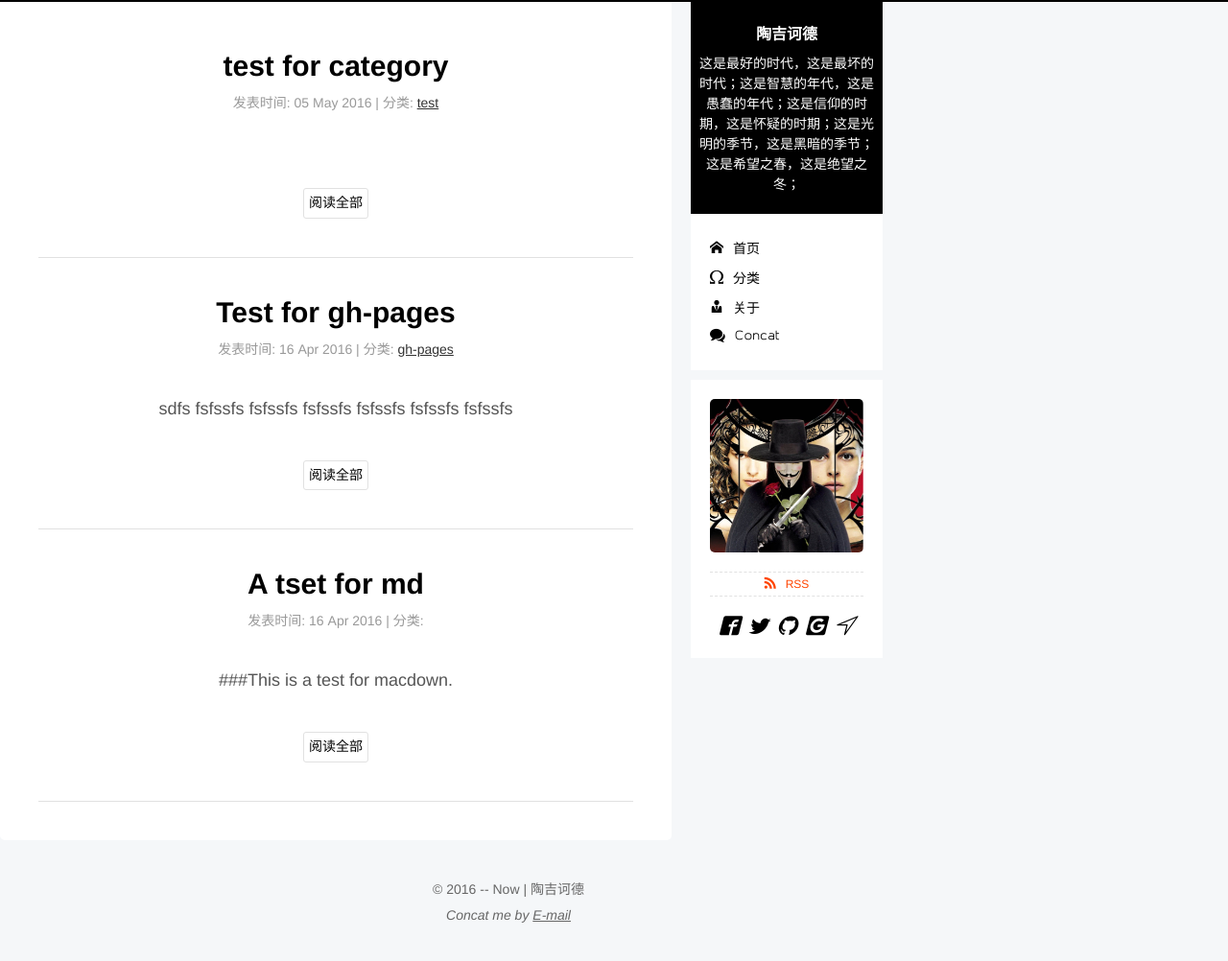
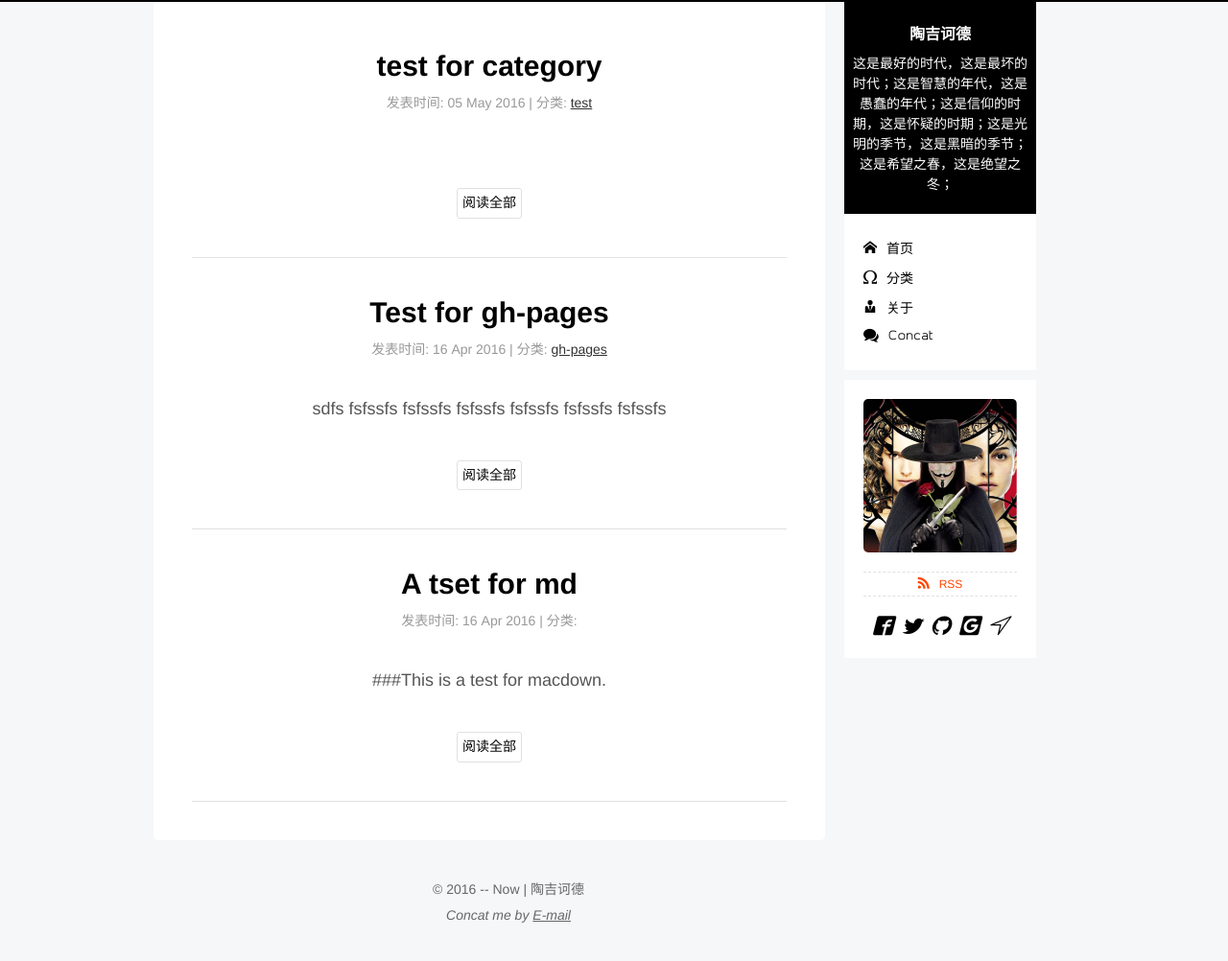
Before and after one commit to Tao-Quixote/Blog, a Jekyll site: the page built from index.html, in a window 1280 px wide. Shown: the whole page at 96% size. Built offline with Jekyll 4.4.1, drawn with Linux system fonts in a browser that asks for light colours.

Commit message:
fix some bugs

```diff
--- a/css/common.css
+++ b/css/common.css
@@ -186,6 +186,10 @@ footer address {
 
 /* 适配屏幕宽度 */
 @media screen and (min-width: 921px) {
+    .main .main-inner {
+        width: 960px;
+    }
+
     .main .content {
         width: 700px;
     }
```
